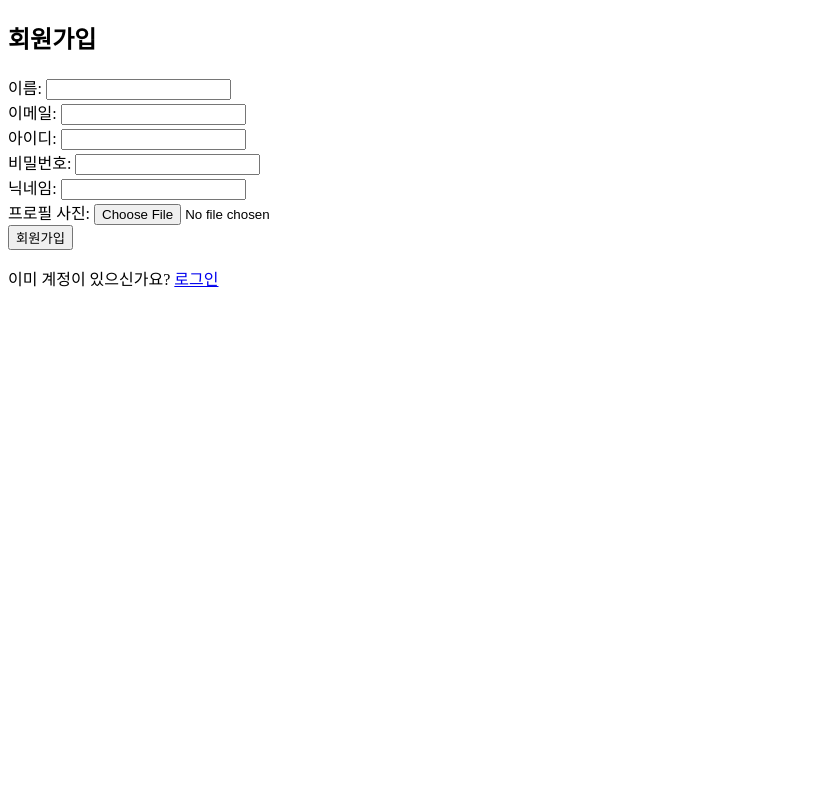
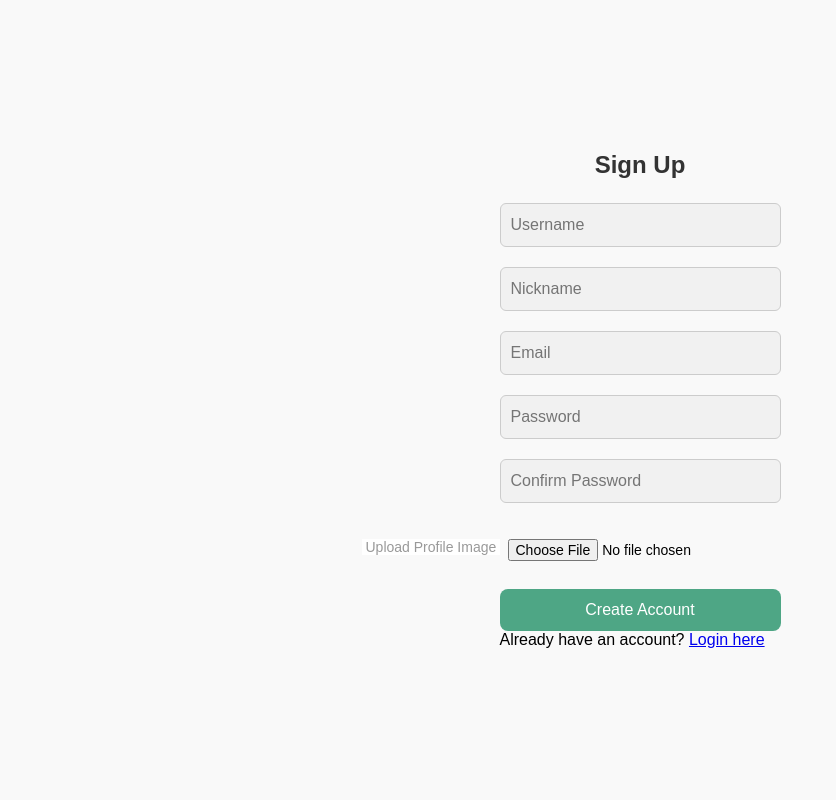
Before and after one commit to qaz444411/DrowingChat, a Flask app: page /register in a window 1280 px wide. Shown: the whole page, without its empty margins (0-836 px from the left). Run offline with Flask 3, Linux system fonts and the light colour scheme; the visitor is signed in with stand-in values (Sample User, id 1).

Commit message:
Add files via upload

```diff
--- a/Chat/app.py
+++ b/Chat/app.py
@@ -1,5 +1,5 @@
 from flask import Flask, render_template, request, redirect, session
-from flask_socketio import SocketIO, emit
+from flask_socketio import SocketIO, emit , join_room, leave_room
 import mysql.connector
 import smtplib
 import random
@@ -200,16 +200,100 @@ def mainpage():
         return render_template("mainpage.html", username=session["user"])
     return redirect("/login")
 
-@app.route("/canvas")
-def canvas():
-    if "user" in session:
-        return render_template("canvas.html", username=session["user"])
-    return redirect("/login")
+
+@app.route("/channels")
+def channels():
+    cursor.execute("SELECT * FROM channels")
+    channel_list = cursor.fetchall()
+    return render_template("channels.html", channels=channel_list)  # ✅ 변수명은 channels
+
+@app.route("/channel/<int:channel_id>")
+def room_list(channel_id):
+    cursor.execute("SELECT * FROM chat_rooms WHERE channel_id = %s AND current_users > 0", (channel_id,))
+    rooms = cursor.fetchall()
+    return render_template("room_list.html", rooms=rooms, channel_id=channel_id)
+
+
+
+
+@app.route("/canvas/<int:room_id>")
+def canvas_with_room(room_id):
+    cursor.execute("SELECT * FROM chat_rooms WHERE id = %s", (room_id,))
+    room = cursor.fetchone()
+    if not room:
+        return "존재하지 않는 방입니다."
+
+    return render_template("canvas.html", room=room, username=session.get("user", "익명"))
+
+
+# 채널별 방 목록
+@app.route("/channel/<int:channel_id>/create_room", methods=["GET", "POST"])
+def create_room(channel_id):
+    if request.method == "POST":
+        title = request.form["title"]
+        host = session.get("user", "익명")
+        max_users = int(request.form.get("max_users", 16))
+        is_private = request.form.get("is_private") == "on"
+
+        # ✅ INSERT
+        cursor.execute("""
+            INSERT INTO chat_rooms (channel_id, title, host, max_users, is_private)
+            VALUES (%s, %s, %s, %s, %s)
+        """, (channel_id, title, host, max_users, is_private))
+        db.commit()
+
+        # ✅ 마지막으로 삽입된 room_id 가져오기
+        room_id = cursor.lastrowid
+
+        # ✅ 바로 canvas로 리디렉션
+        return redirect(f"/canvas/{room_id}")
+
+    return render_template("create_room.html", channel_id=channel_id)
+
+
+
 
 
 
 
 # WebSocket 이벤트 ()
+
+
+@socketio.on("join_room")
+def handle_join_room(data):
+    room_id = int(data["room_id"])
+    username = data.get("username", "익명")
+    join_room(str(room_id))
+
+    # ✅ DB에서 current_users +1
+    cursor.execute("UPDATE chat_rooms SET current_users = current_users + 1 WHERE id = %s", (room_id,))
+    db.commit()
+
+    emit("system", {"message": f"{username}님이 입장했습니다."}, to=str(room_id))
+
+
+@socketio.on("leave_room")
+def handle_leave_room(data):
+    room_id = int(data["room_id"])
+    username = data.get("username", "익명")
+    leave_room(str(room_id))
+
+    # ✅ DB에서 current_users -1
+    cursor.execute("UPDATE chat_rooms SET current_users = current_users - 1 WHERE id = %s AND current_users > 0", (room_id,))
+    db.commit()
+
+    emit("system", {"message": f"{username}님이 퇴장했습니다."}, to=str(room_id))
+
+@socketio.on("chat_room")
+def handle_chat_room(data):
+    room_id = str(data["room_id"])
+    emit("chat", {
+        "username": data["username"],
+        "nickname": data["nickname"],
+        "profile_image": data["profile_image"],
+        "message": data["message"]
+    }, to=room_id)
+
 
 @socketio.on("join")
 def handle_join(data):
--- /dev/null
+++ b/Chat/static/css/register.css
@@ -0,0 +1,116 @@
+:root {
+    --primary-color: #4EA685;
+    --white: #ffffff;
+    --gray: #f1f1f1;
+    --gray-dark: #999999;
+  }
+  .input-group input[type="file"] {
+    margin-top: 0.5rem;
+    font-size: 0.9rem;
+  }
+  .upload-label {
+    display: block;
+    font-size: 0.9rem;
+    margin-bottom: 0.3rem;
+    color: var(--gray-2);
+  }
+
+
+  * {
+    margin: 0;
+    padding: 0;
+    box-sizing: border-box;
+    font-family: 'Poppins', sans-serif;
+  }
+
+  body {
+    background-color: #f9f9f9;
+    height: 100vh;
+    display: flex;
+    align-items: center;
+    justify-content: center;
+  }
+
+  .register-wrapper {
+    width: 100%;
+    max-width: 420px;
+    padding: 40px;
+    border-radius: 12px;
+    background: var(--white);
+    box-shadow: 0 8px 20px rgba(0, 0, 0, 0.1);
+    animation: fadeInUp 0.6s ease-out forwards;
+    opacity: 0;
+    transform: translateY(20px);
+  }
+
+  h2 {
+    text-align: center;
+    margin-bottom: 24px;
+    color: #333;
+  }
+
+  .input-group {
+    position: relative;
+    margin-bottom: 20px;
+  }
+
+  .input-group input {
+    width: 100%;
+    padding: 12px 10px;
+    border: 1px solid #ccc;
+    border-radius: 6px;
+    background: var(--gray);
+    font-size: 16px;
+    outline: none;
+  }
+
+  .input-group input[type="file"] {
+    padding: 8px;
+    font-size: 14px;
+    background: none;
+    border: none;
+  }
+
+  .input-group label {
+    position: absolute;
+    top: 50%;
+    left: 12px;
+    font-size: 14px;
+    color: var(--gray-dark);
+    pointer-events: none;
+    transition: 0.3s ease;
+    background: white;
+    padding: 0 4px;
+    transform: translate(-150px, -7px);
+  }
+
+  .input-group input:focus + label,
+  .input-group input:not(:placeholder-shown) + label {
+    top: -10px;
+    left: 8px;
+    font-size: 12px;
+    color: var(--primary-color);
+  }
+
+  button {
+    width: 100%;
+    padding: 12px;
+    background: var(--primary-color);
+    color: var(--white);
+    border: none;
+    border-radius: 8px;
+    font-size: 16px;
+    cursor: pointer;
+    transition: transform 0.2s;
+  }
+
+  button:hover {
+    transform: scale(1.03);
+  }
+
+  @keyframes fadeInUp {
+    to {
+      opacity: 1;
+      transform: translateY(0);
+    }
+  }
--- a/Chat/templates/mainpage.html
+++ b/Chat/templates/mainpage.html
@@ -14,6 +14,9 @@
     <!-- 🎮 캐치마인드 게임 링크 -->
     <p><a href="/drowing">🧠 캐치마인드 게임 시작하기</a></p>
 
+    <p><a href="/channels">📺 채널 목록 보기</a></p>
+
+
     <a href="/logout">로그아웃</a>
 </body>
 </html>
--- a/Chat/templates/register.html
+++ b/Chat/templates/register.html
@@ -1,21 +1,45 @@
-<!-- templates/register.html -->
 <!DOCTYPE html>
-<html lang="ko">
+<html lang="en">
 <head>
-    <meta charset="UTF-8">
-    <title>회원가입</title>
+  <meta charset="UTF-8">
+  <title>Sign Up</title>
+  <link rel="stylesheet" href="{{ url_for('static', filename='css/register.css') }}">
 </head>
 <body>
-    <h2>회원가입</h2>
-    <form method="POST" enctype="multipart/form-data">
-        이름: <input name="name" required><br>
-        이메일: <input name="email" type="email" required><br>
-        아이디: <input name="username" required><br>
-        비밀번호: <input name="password" type="password" required><br>
-        닉네임: <input name="nickname" required><br>
-        프로필 사진: <input name="profile_image" type="file" accept="image/*"><br>
-        <button type="submit">회원가입</button>
+  <div class="container">
+    <form class="form" method="POST" enctype="multipart/form-data" action="/register">
+      <h2>Sign Up</h2>
+
+      <div class="input-group">
+        <input type="text" name="username" placeholder="Username" required>
+      </div>
+
+      <div class="input-group">
+        <input type="text" name="nickname" placeholder="Nickname" required>
+      </div>
+
+      <div class="input-group">
+        <input type="email" name="email" placeholder="Email" required>
+      </div>
+
+      <div class="input-group">
+        <input type="password" name="password" placeholder="Password" required>
+      </div>
+
+      <div class="input-group">
+        <input type="password" name="confirm_password" placeholder="Confirm Password" required>
+      </div>
+
+      <div class="input-group">
+        <label class="upload-label" for="profile_image">Upload Profile Image</label>
+        <input type="file" name="profile_image" id="profile_image" accept="image/*">
+      </div>
+
+
+      <button type="submit">Create Account</button>
+
+      <p>Already have an account? <a href="/login">Login here</a></p>
     </form>
-    <p>이미 계정이 있으신가요? <a href="/login">로그인</a></p>
+  </div>
 </body>
 </html>
```
Also changed, not shown: Chat/static/css/login.css (added, +104 -0 lines), Chat/static/js/login.js (added, +21 -0 lines), Chat/static/js/register.js (added, +13 -0 lines), Chat/static/js/socket.js (added, +19 -0 lines), Chat/templates/canvas.html (+7 -0 lines), Chat/templates/channels.html (added, +39 -0 lines), Chat/templates/create_room.html (added, +32 -0 lines), Chat/templates/login.html (+25 -12 lines), Chat/templates/room.html (added, +35 -0 lines), Chat/templates/room_list.html (added, +36 -0 lines).
